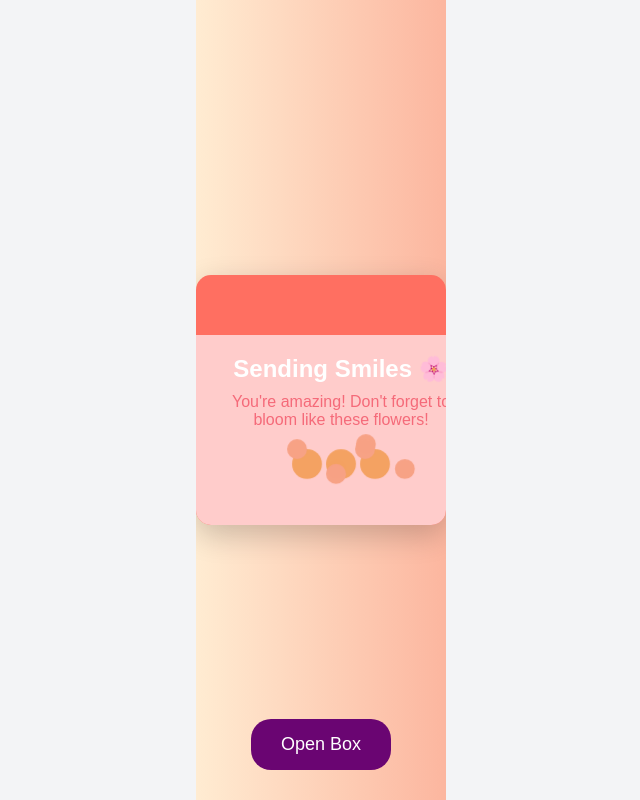
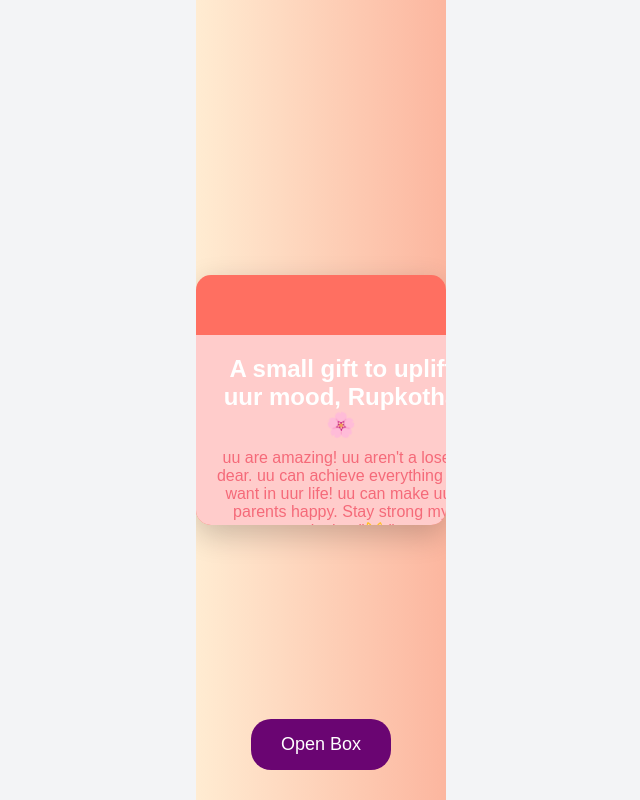
Before and after one commit to Niloy-077/cheer-up-box, a plain HTML site: page index.html in a window 1280 px wide. Both pictures are taken after a click on the button "Open Box". Shown: the whole page, without its empty margins (319-959 px from the left). Drawn offline with Linux system fonts and the light colour scheme.

Commit message:
Update index.html

```diff
--- a/index.html
+++ b/index.html
@@ -12,8 +12,9 @@
       <div class="box">
         <div class="lid" id="lid"></div>
         <div class="box-content" id="content">
-          <h1 class="message">Sending Smiles 🌸</h1>
-          <p class="description">You're amazing! Don't forget to bloom like these flowers!</p>
+          <h1 class="message">A small gift to uplift uur mood, Rupkotha 🌸</h1>
+          <p class="description">uu are amazing! uu aren't a loser, dear. uu can achieve everything uu want in uur life! uu can make uur parents happy. Stay strong my rupkotha. "😸
+"</p>
           <div class="flower flower1"></div>
           <div class="flower flower2"></div>
           <div class="flower flower3"></div>
```
